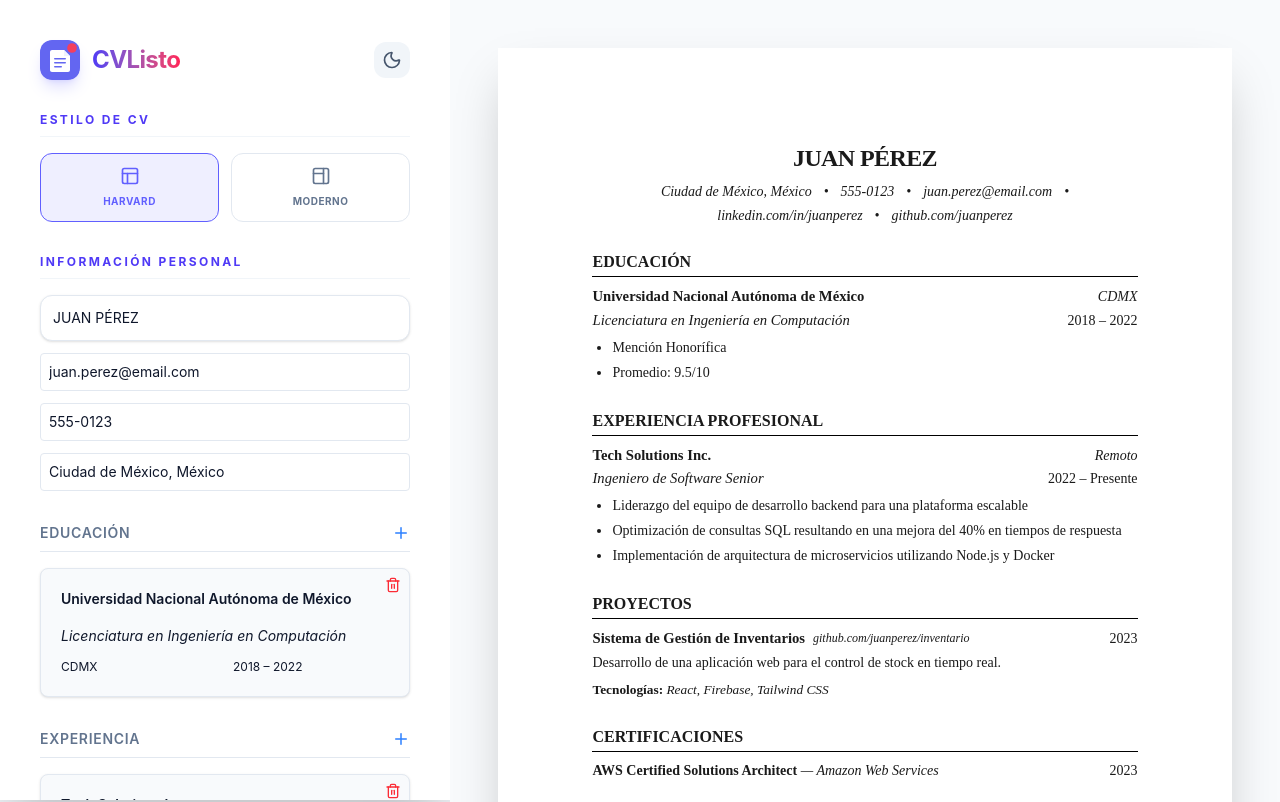
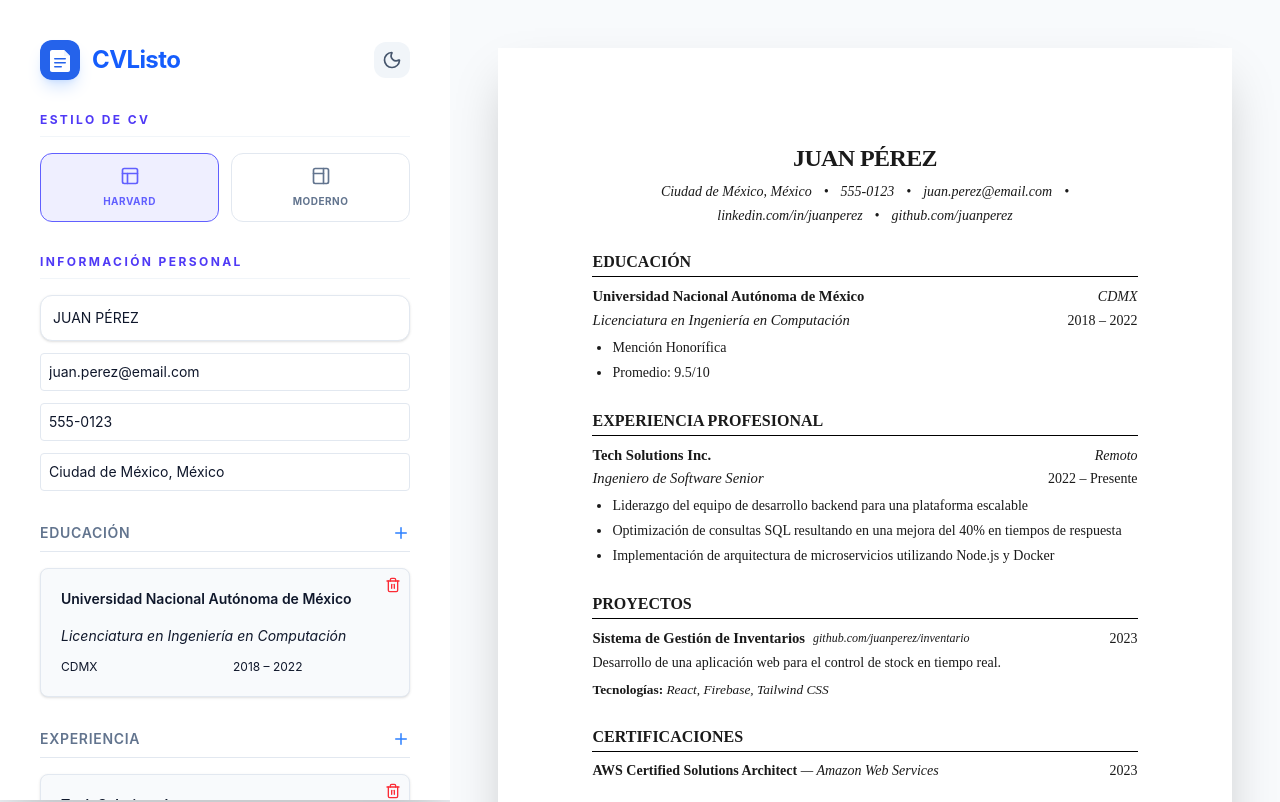
Before and after one commit to NicoBar2/harvard-cv-builder, a React (Vite) app: page / in a window 1280 px wide. Shown: the top 802 px of the page. Built offline with nearby package versions, Linux system fonts and the light colour scheme; the HTML template or start-up script is replaced by a standard one.

Commit message:
Change name to CVListo and use solid blue color for brand consistency

```diff
--- a/src/App.tsx
+++ b/src/App.tsx
@@ -132,8 +132,8 @@ function App() {
       <aside className={`w-full md:w-[450px] shrink-0 p-10 shadow-2xl overflow-y-auto max-h-screen no-print ${darkMode ? 'bg-slate-800 border-r border-slate-700' : 'bg-white'} transition-all duration-300`}>
         <div className="flex justify-between items-center mb-8">
           <div className="flex items-center gap-3">
-            <img src="/harvard-cv-builder/logo.svg" alt="Logo" className="w-10 h-10 shadow-indigo-500/20 shadow-lg rounded-xl" />
-            <h1 className="text-2xl font-bold bg-gradient-to-r from-indigo-600 to-rose-500 bg-clip-text text-transparent tracking-tight">CVListo</h1>
+            <img src="/harvard-cv-builder/logo.svg" alt="Logo" className="w-10 h-10 shadow-blue-500/20 shadow-lg rounded-xl" />
+            <h1 className={`text-2xl font-bold tracking-tight ${darkMode ? 'text-blue-400' : 'text-blue-600'}`}>CVListo</h1>
           </div>
           <button
             onClick={() => setDarkMode(!darkMode)}
```
Also changed, not shown: public/logo.svg.
